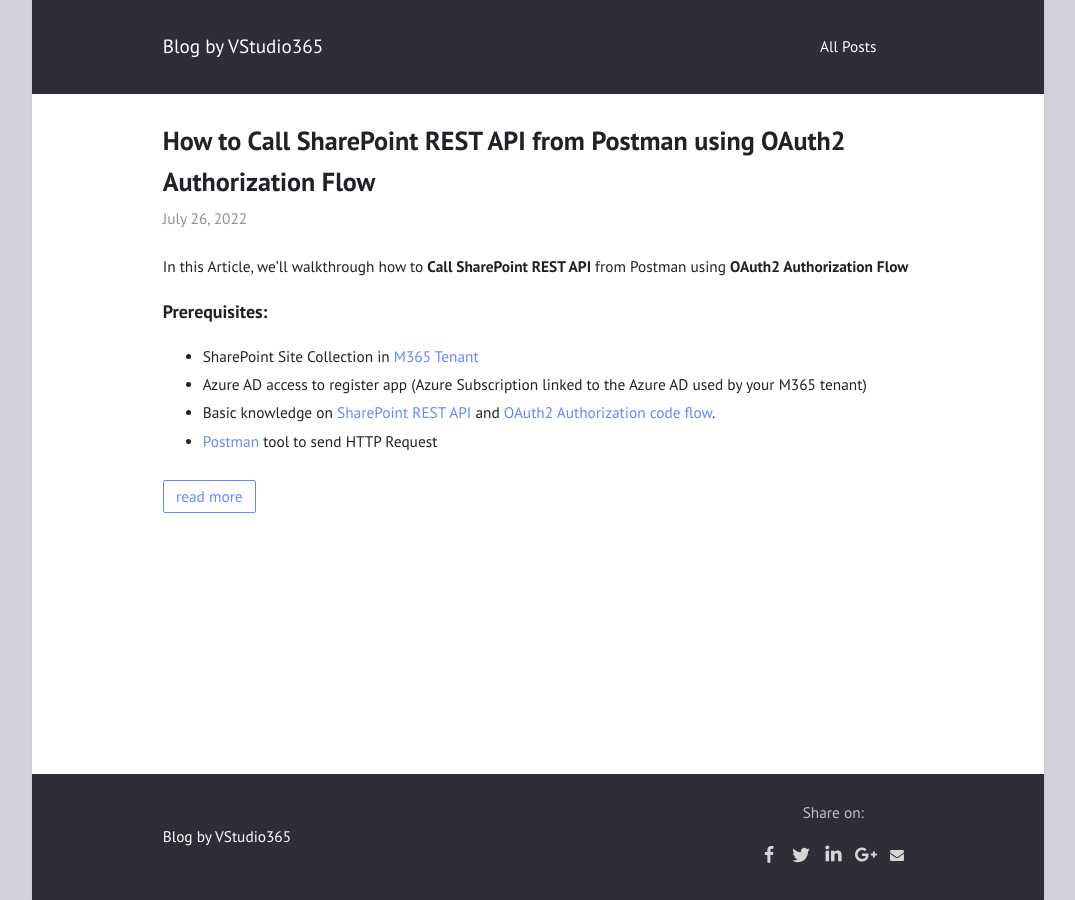
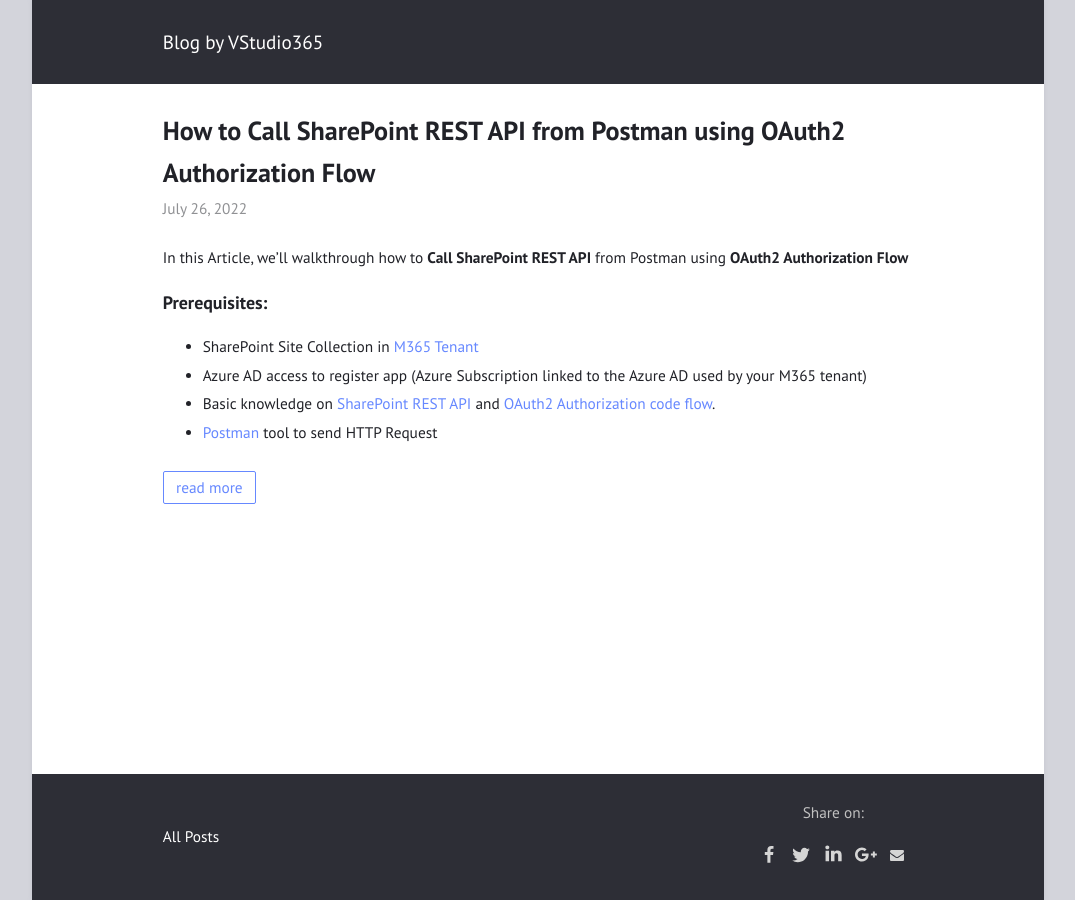
Before and after one commit to vstudio365/vstudio365.github.io, a Jekyll site: the page built from docs/index.html, in a window 1280 px wide. Shown: the whole page, without its empty margins (102-1177 px from the left). Built offline with Jekyll 4.4.1, drawn with Linux system fonts in a browser that asks for light colours.

Commit message:
move posts link to footer

```diff
--- a/docs/_layouts/default.html
+++ b/docs/_layouts/default.html
@@ -32,12 +32,14 @@
 
 <header>
   <a href="{{ "/" | relative_url }}" class="title">{{ site.title | escape }}</a>
-  {% include menu.html menu=pages %}
 </header>
 {{ content }}
 {% if site.external %}
 <footer>
+  <!--
   <div>{{ site.description | default: site.title }}</div>
+  -->
+  <div>{% include menu.html menu=pages %}</div>
   <!--{% include menu.html menu=site.external %} -->
   {% include share-buttons.html %}
 </footer>
```
